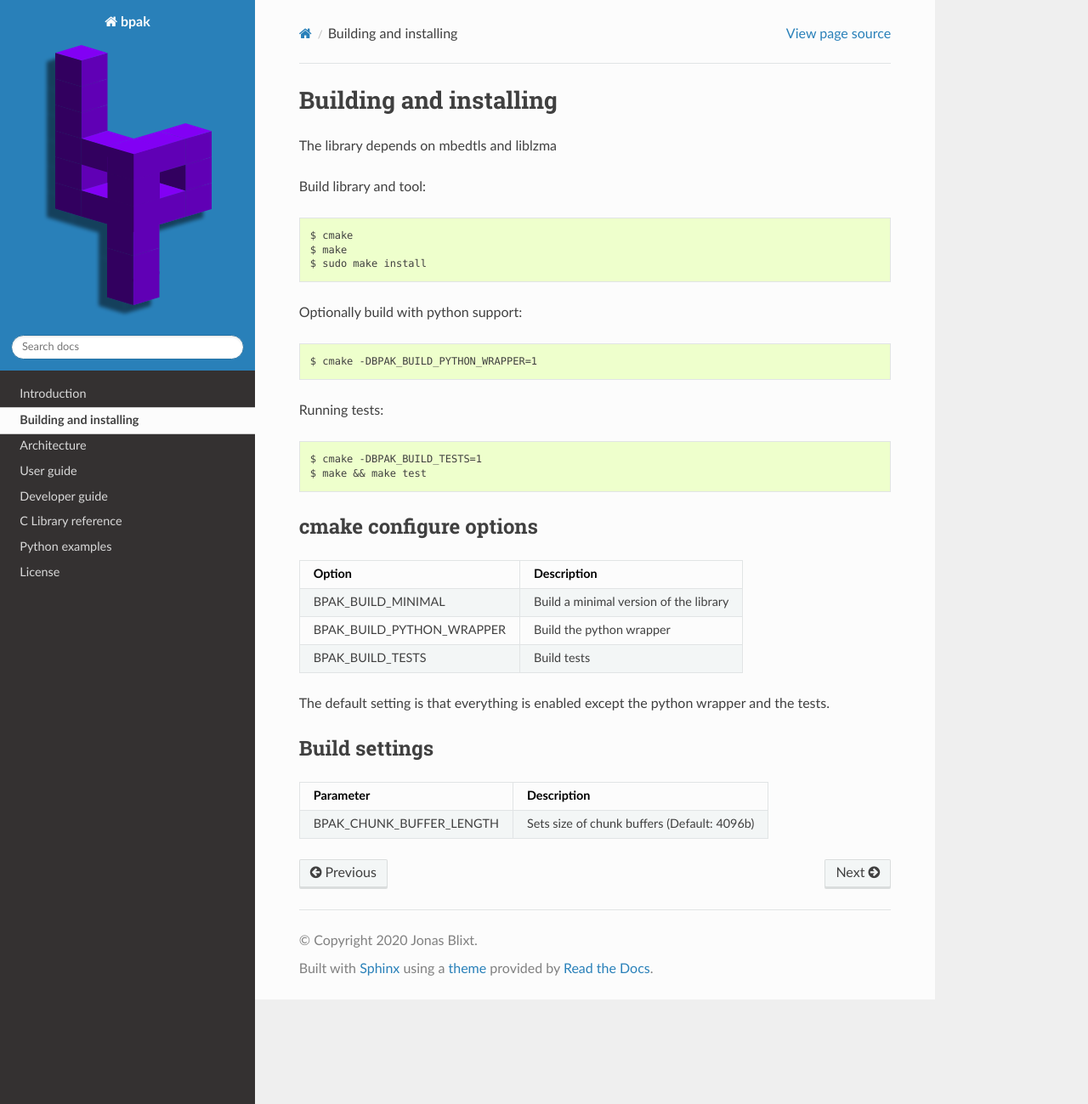
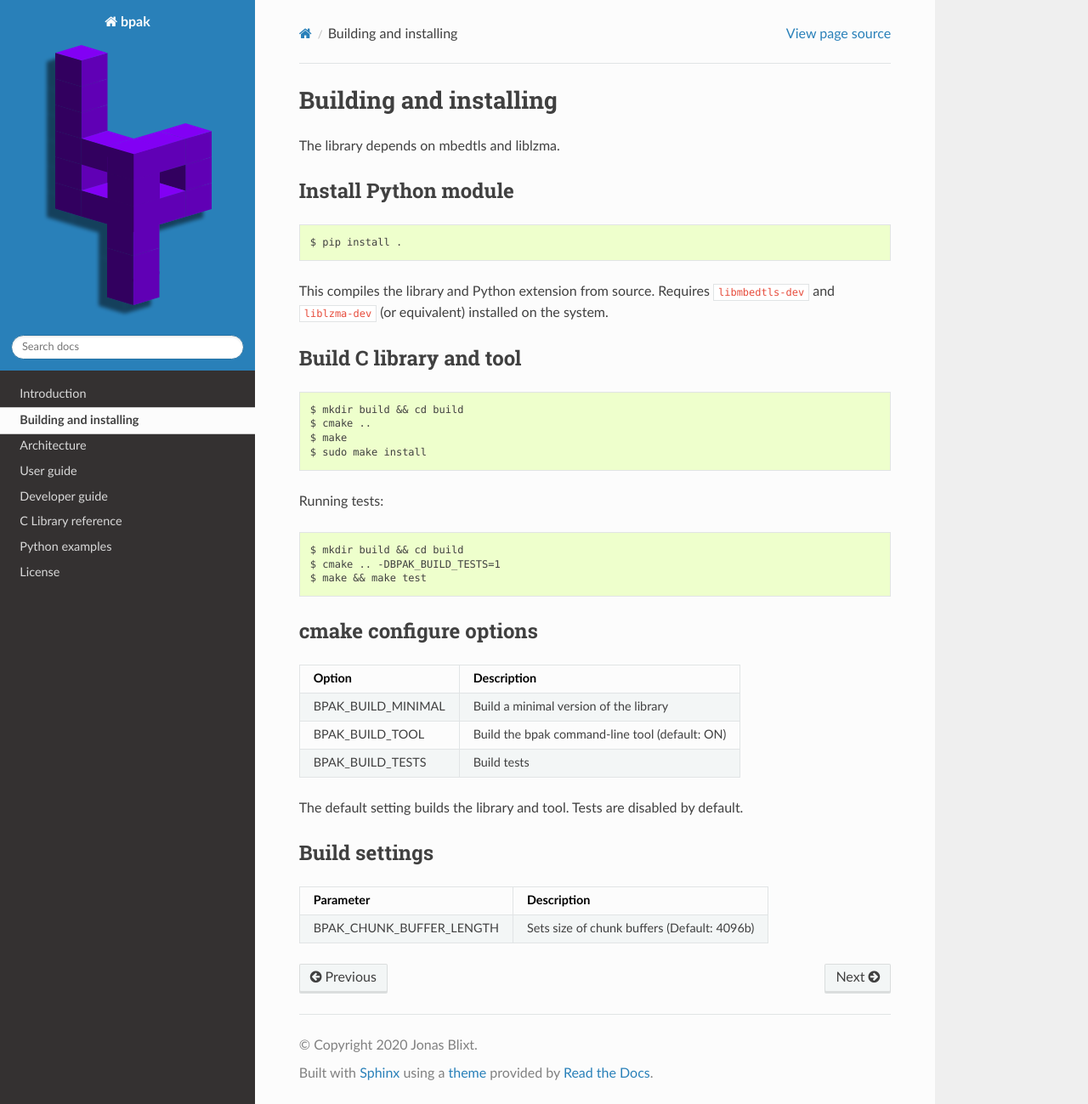
Before and after one commit to jonasblixt/bpak, a Sphinx documentation site: the page built from docs/build.rst, in a window 1280 px wide and 1299 px high. Shown: the whole window at 85% size. Built offline with Sphinx 7.4.7 and the Read the Docs theme 3.1.0, drawn with Linux system fonts in a browser that asks for light colours.

Commit message:
Update docs and build config for pip install workflow
- Add pip install instructions to README.rst and docs/build.rst
- Fix stale cmake commands in docs to use out-of-tree builds
- Remove non-existent BPAK_BUILD_PYTHON_WRAPPER from docs and
  cmake options table, add BPAK_BUILD_TOOL
- Fix test/CMakeLists.txt to guard Python tests with
  BPAK_BUILD_TESTS instead of undefined BPAK_BUILD_PYTHON_WRAPPER
- Update examples/python/Dockerfile from stale autotools to
  pip install
- Add *.egg-info/ to .gitignore

```diff
--- a/docs/build.rst
+++ b/docs/build.rst
@@ -4,21 +4,33 @@
 Building and installing
 -----------------------
 
-The library depends on mbedtls and liblzma
+The library depends on mbedtls and liblzma.
 
-Build library and tool::
+Install Python module
+---------------------
 
-    $ cmake
+::
+
+    $ pip install .
+
+This compiles the library and Python extension from source. Requires
+``libmbedtls-dev`` and ``liblzma-dev`` (or equivalent) installed on the
+system.
+
+Build C library and tool
+------------------------
+
+::
+
+    $ mkdir build && cd build
+    $ cmake ..
     $ make
     $ sudo make install
 
-Optionally build with python support::
-
-    $ cmake -DBPAK_BUILD_PYTHON_WRAPPER=1
-
 Running tests::
 
-    $ cmake -DBPAK_BUILD_TESTS=1
+    $ mkdir build && cd build
+    $ cmake .. -DBPAK_BUILD_TESTS=1
     $ make && make test
 
 
@@ -29,12 +41,11 @@ cmake configure options
 Option                       Description
 ===========================  ====================================================
 BPAK_BUILD_MINIMAL           Build a minimal version of the library
-BPAK_BUILD_PYTHON_WRAPPER    Build the python wrapper
+BPAK_BUILD_TOOL              Build the bpak command-line tool (default: ON)
 BPAK_BUILD_TESTS             Build tests
 ===========================  ====================================================
 
-The default setting is that everything is enabled except the python wrapper and
-the tests.
+The default setting builds the library and tool. Tests are disabled by default.
 
 
 Build settings
```
Also changed, not shown: README.rst (+11 -2 lines), 3 other files.
